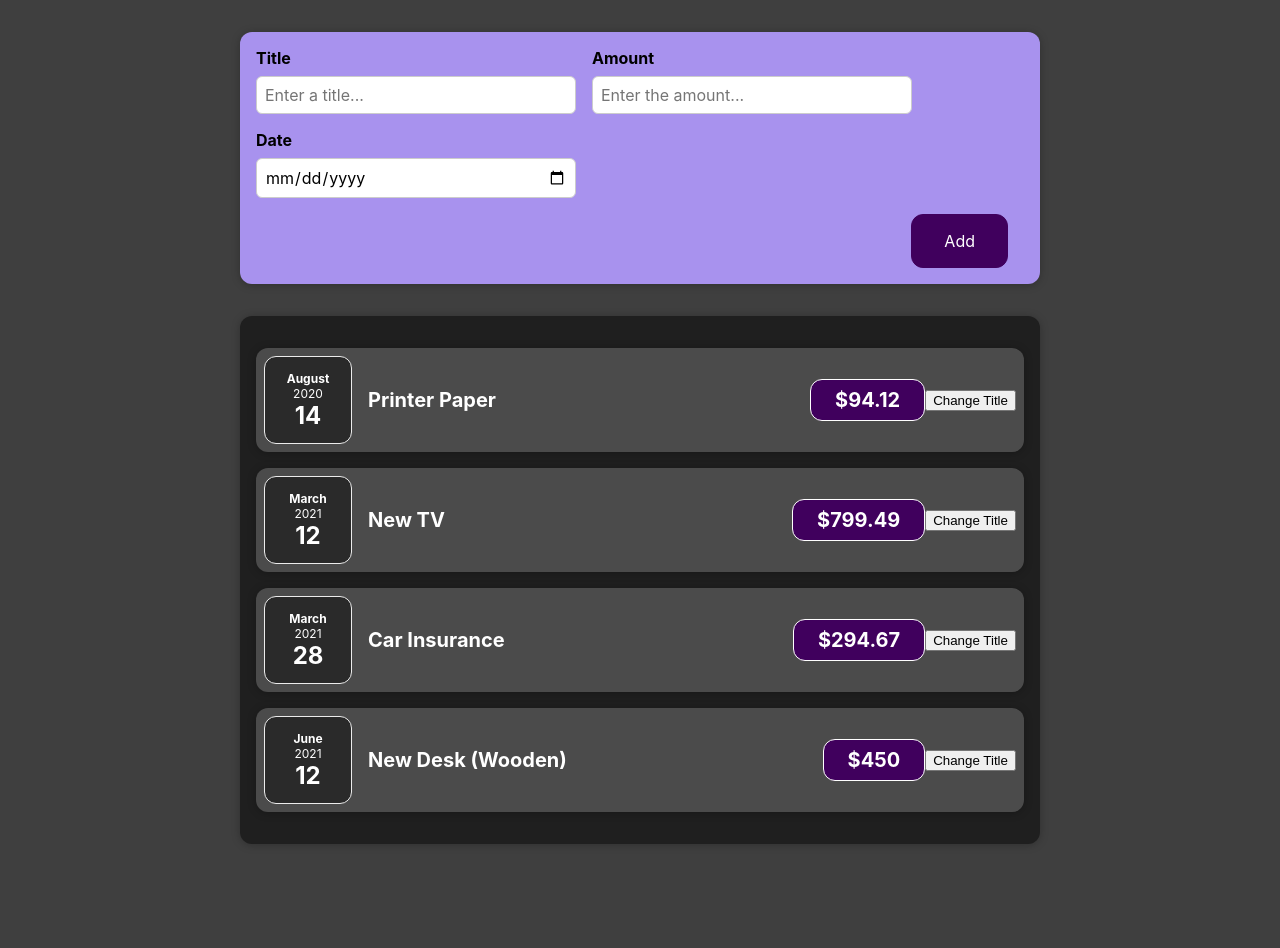
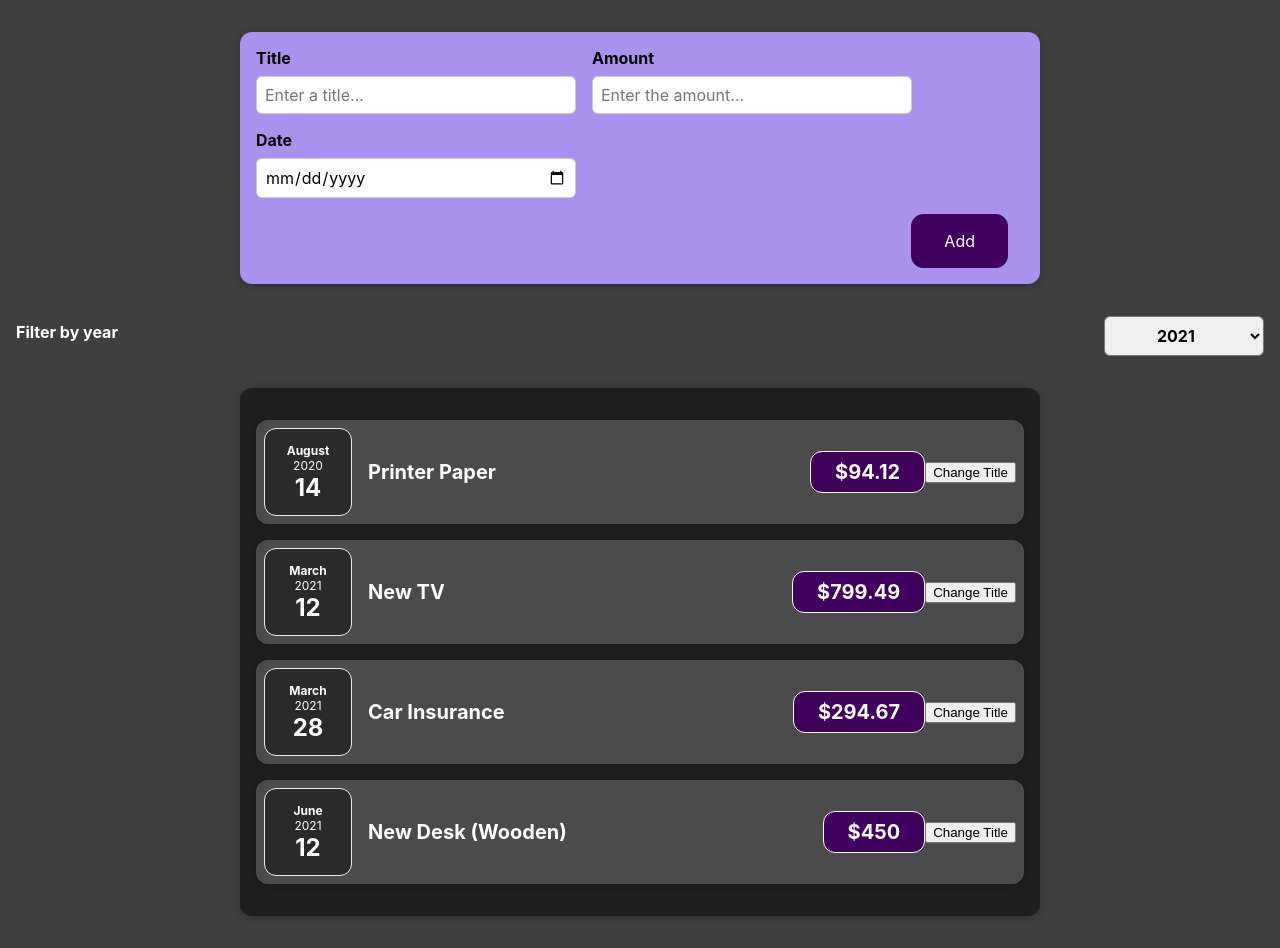
Before and after one commit to debojyotichatterjee9/react-expense-tracker, a React (Create React App) app: page / in a window 1280 px wide. Before the commit the page ends 876 px from the top, so only its background shows below. Built offline with nearby package versions, Linux system fonts and the light colour scheme.

Commit message:
lifting state and new filter component

```diff
--- a/src/App.js
+++ b/src/App.js
@@ -1,4 +1,4 @@
-import React from 'react';
+import React, {useState} from 'react';
 import Expenses from './components/ExpenseComponents/Expenses/Expenses'
 import NewExpense from "./components/ExpenseComponents/NewExpense/NewExpense"
 
@@ -10,7 +10,7 @@ import NewExpense from "./components/ExpenseComponents/NewExpense/NewExpense"
 const App = props => {
 
 
-  const expenses = [
+  const [expenses, setExpenses] = useState([
       {
         id: 'e1',
         title: 'Printer Paper',
@@ -34,11 +34,21 @@ const App = props => {
         amount: 450,
         date: new Date(2021, 5, 12),
       },
-  ];
+    ]);
+
+  const addExpenseHandler = expenseData => {
+    const expense = {
+      id: expenseData.id,
+      title: expenseData.titleInput,
+      amount: expenseData.amountInput,
+      date: expenseData.dateInput
+    }
+    console.log(expense)
+  }
 
     return (
       <div className="App">
-        <NewExpense />
+        <NewExpense onAddExpense={addExpenseHandler}/>
         <Expenses expenses={expenses}/>
       </div>
     );
--- a/src/components/ExpenseComponents/ExpenseForm/ExpenseForm.js
+++ b/src/components/ExpenseComponents/ExpenseForm/ExpenseForm.js
@@ -29,11 +29,27 @@ const ExpenseForm = props => {
                 ...prevState,
                 [event.target.id]: event.target.value
             }
-        })
+        });
 
     }
+
+    const formSubmitHandler = (event) => {
+
+        event.preventDefault()
+
+        // console.log(userInput)
+
+        props.onCreateExpense(userInput)
+
+        setUserInput({
+        titleInput: "",
+        amountInput: "",
+        dateInput: "",
+    })
+    }
+
     return (
-            <form action="">
+            <form onSubmit={formSubmitHandler}>
                 <div className="new-expense__controls">
                     <div className="new-expense__control">
                         <label htmlFor="titleInput">Title</label>
@@ -41,6 +57,7 @@ const ExpenseForm = props => {
                             id="titleInput"
                             placeholder="Enter a title..."
                             type="text"
+                            value={userInput.titleInput}
                             onChange={inputChangeHandler} />
                     </div>
                     <div className="new-expense__control">
@@ -51,6 +68,7 @@ const ExpenseForm = props => {
                             type="number"
                             min="0.01"
                             step="0.01"
+                            value={userInput.amountInput}
                             onChange={inputChangeHandler} />
                     </div>
                     <div className="new-expense__control">
@@ -59,6 +77,7 @@ const ExpenseForm = props => {
                             id="dateInput"
                             type="date"
                             min="2020-12-31"
+                            value={userInput.dateInput}
                             onChange={inputChangeHandler}/>
                     </div>
                 </div>
--- a/src/components/ExpenseComponents/Expenses/Expenses.js
+++ b/src/components/ExpenseComponents/Expenses/Expenses.js
@@ -1,18 +1,30 @@
-import React from 'react';
+import React, { useState } from 'react';
 import './Expenses.css'
 import Card from '../../UIComponents/Card/Card'
 import ExpenseItem from '../ExpenseItem/ExpenseItem'
+import ExpensesFilter from '../ExpensesFilter/ExpensesFilter'
 
 const Expenses = props => {
+
+    const [ filterYear, setFilterYear ] = useState("2021")
     const expenses = props.expenses
 
     const elemArray = expenses.map( item => {
         return <ExpenseItem key={item.id} id={item.id} date={item.date} title={item.title} amount={item.amount}/>
     });
+
+    const yearFilterSelection = (userSelection) => {
+        setFilterYear(userSelection)
+        console.log(filterYear)
+    }
+
         return(
-            <Card className="expenses">
-                {elemArray}
-            </Card>
+            <>
+                <ExpensesFilter selected={filterYear} onYearSelection={yearFilterSelection}/>
+                <Card className="expenses">
+                    {elemArray}
+                </Card>
+            </>
         );
 
 }
--- /dev/null
+++ b/src/components/ExpenseComponents/ExpensesFilter/ExpensesFilter.css
@@ -0,0 +1,24 @@
+.expenses-filter {
+  color: white;
+  padding: 0 1rem;
+}
+
+.expenses-filter__control {
+  display: flex;
+  width: 100%;
+  align-items: center;
+  justify-content: space-between;
+  margin: 1rem 0;
+}
+
+.expenses-filter label {
+  font-weight: bold;
+  margin-bottom: 0.5rem;
+}
+
+.expenses-filter select {
+  font: inherit;
+  padding: 0.5rem 3rem;
+  font-weight: bold;
+  border-radius: 6px;
+}
--- /dev/null
+++ b/src/components/ExpenseComponents/ExpensesFilter/ExpensesFilter.js
@@ -0,0 +1,27 @@
+import React, { useState } from 'react';
+
+import './ExpensesFilter.css';
+
+const ExpensesFilter = props => {
+
+
+  const yearSelectHandler = (event) => {
+    const selectionValue = event.target.value;
+    props.onYearSelection(selectionValue)
+  }
+  return (
+    <div className='expenses-filter'>
+      <div className='expenses-filter__control'>
+        <label>Filter by year</label>
+        <select value={props.selected} onChange={yearSelectHandler}>
+          <option value='2022'>2022</option>
+          <option value='2021'>2021</option>
+          <option value='2020'>2020</option>
+          <option value='2019'>2019</option>
+        </select>
+      </div>
+    </div>
+  );
+};
+
+export default ExpensesFilter;
--- a/src/components/ExpenseComponents/NewExpense/NewExpense.js
+++ b/src/components/ExpenseComponents/NewExpense/NewExpense.js
@@ -6,9 +6,18 @@ import ExpenseForm from "../ExpenseForm/ExpenseForm"
 
 const NewExpense = props => {
 
+    const createExpenseHandler = userInput => {
+        const expenseData = {
+            ...userInput,
+            id: Math.round(Math.random(100)*100)
+        }
+        props.onAddExpense(expenseData)
+    }
+
+
     return (
         <div className="new-expense">
-            <ExpenseForm />
+            <ExpenseForm onCreateExpense={createExpenseHandler}/>
         </div>
     );
 }
```
Lines whose indentation alone changed are shown as unchanged.
